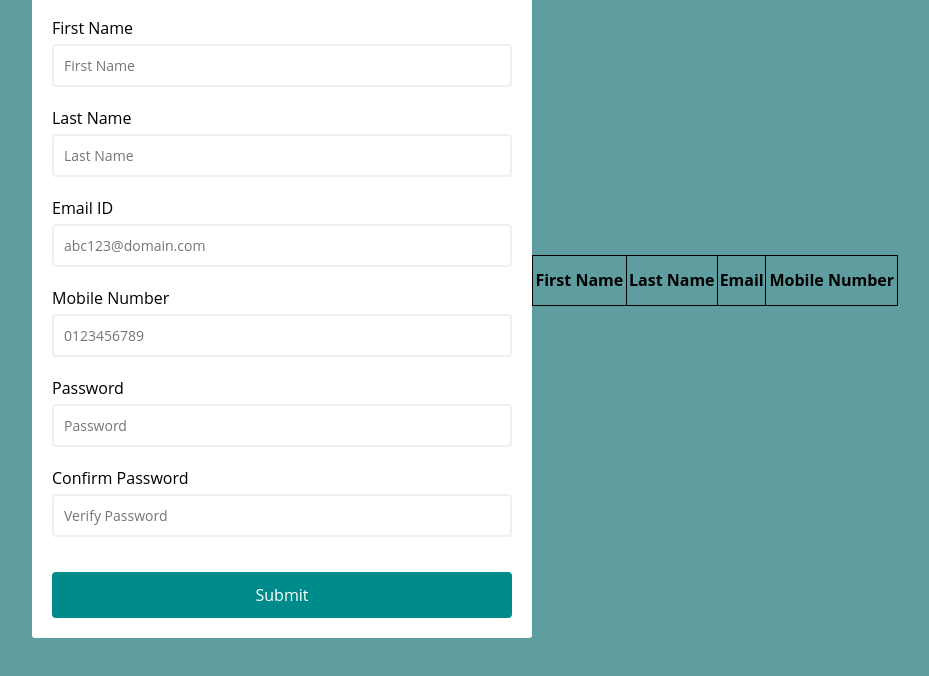
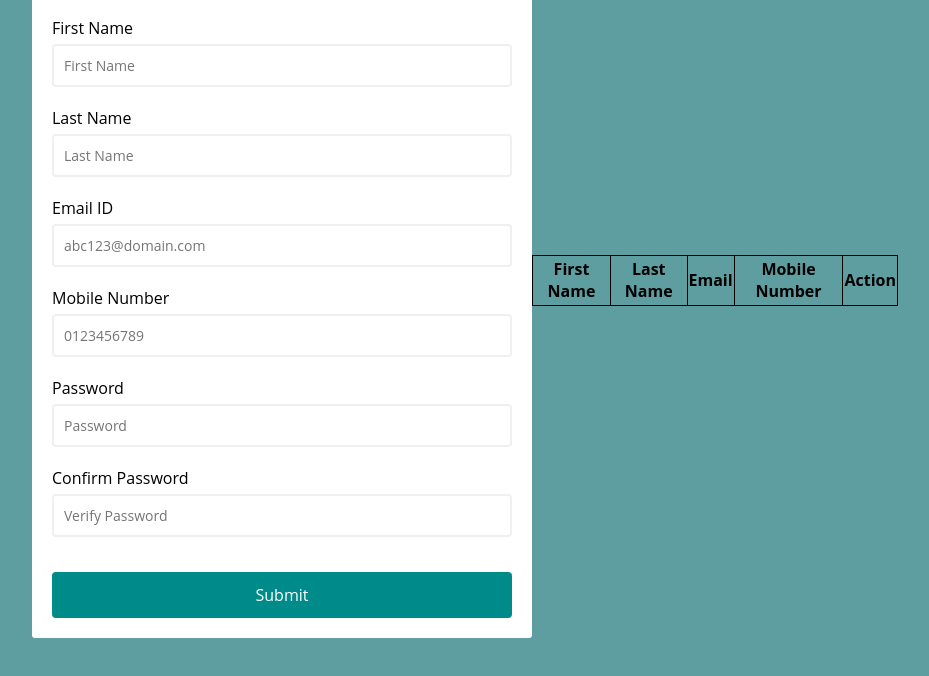
Before and after one commit to javalava12/Signup-Form, a plain HTML site: page index.html in a window 1280 px wide. Shown: the part 130-806 px from the top of the page, without its empty margins (175-1104 px from the left). Drawn offline with Linux system fonts and the light colour scheme.

Commit message:
Update index.html

```diff
--- a/index.html
+++ b/index.html
@@ -55,15 +55,17 @@
 
   </div>
 
+
   <table id="show">
-
+    <thead>
       <tr>
         <th>First Name</th>
         <th>Last Name</th>
         <th>Email</th>
         <th>Mobile Number</th>
+        <th>Action</th>
       </tr>
-
+    </thead>
   </table>
 
 <script src="index.js">
```
Lines whose indentation alone changed are shown as unchanged.
